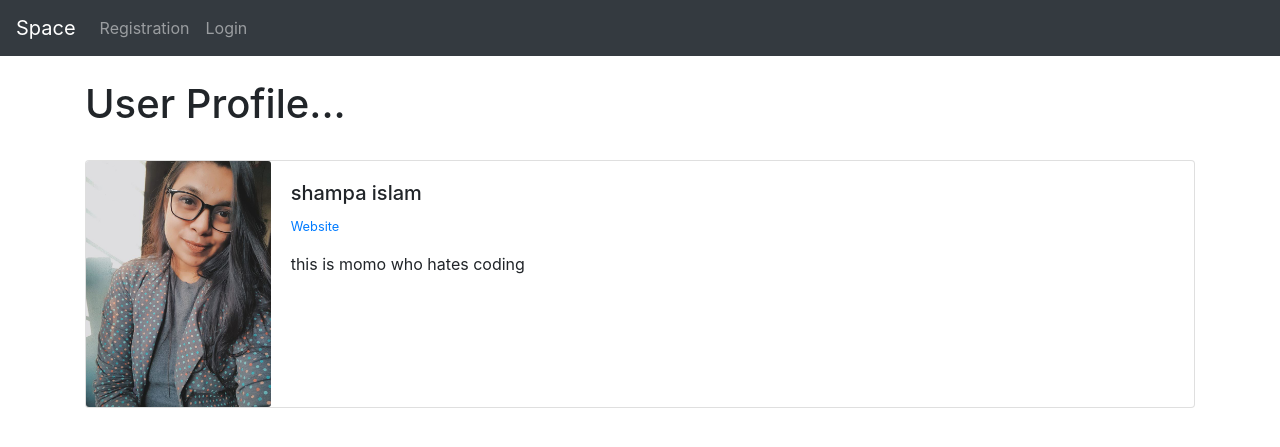
After one commit to momoislam8849/Blogsite_django_bootstrap_sqlite, a Django app: page /members/1/profile/ in a window 1280 px wide. The commit adds this page. Shown: the top 447 px of the page. Run offline with Django 3.2, Linux system fonts and the light colour scheme; data comes from the database, SQL or seed files in the repository; both versions use the stored data as it was after the commit; some libraries are stand-ins or nearby versions.

Commit message:
tough files

```diff
--- a/ablog/settings.py
+++ b/ablog/settings.py
@@ -113,6 +113,11 @@ USE_TZ = True
 STATIC_URL = '/static/'
 MEDIA_URL = '/media/'
 
+STATICFILES_DIRS = [
+    os.path.join(BASE_DIR, 'static'),
+    ]
+
+
 MEDIA_ROOT = os.path.join(BASE_DIR, 'media')
 STATICFILES_DIRS = (
     os.path.join(BASE_DIR, 'static'),
--- /dev/null
+++ b/members/templates/registration/user_profile.html
@@ -0,0 +1,75 @@
+{% extends 'base.html' %}
+{% load static %}
+
+{% block content %}
+
+
+
+<h1>User Profile...</h1>
+<br/>
+
+
+<div class="card mb-3">
+  <div class="row no-gutters">
+    <div class="col-md-2">
+{% if page_user.profile_pic %}
+      <img src="{{ page_user.profile_pic.url }}" class="card-img">
+
+{% else %}
+	<img src="{% static 'theblog/images/default_profile_pic.png' %}" class="card-img">
+{% endif %}
+    </div>
+    <div class="col-md-10">
+      <div class="card-body">
+        <h5 class="card-title">
+        	{{ page_user.user.first_name }}
+			{{ page_user.user.last_name }}
+		</h5>
+
+<p class="small text-muted">
+
+
+
+	{% if page_user.website_url %}
+		 <a href="{{ page_user.website_url }}">  Website</a>
+	{% endif %}
+
+
+	{% if page_user.facebook_url %}
+		 | <a href="{{ page_user.facebook_url }}">Facebook</a>
+	{% endif %}
+
+
+	{% if page_user.linkedin_url %}
+		| <a href="{{ page_user.linkedin_url }}">LinkedIn</a>
+	{% endif %}
+
+
+	{% if page_user.instagram_url %}
+		| <a href="{{ page_user.instagram_url }}">Instagram</a>
+	{% endif %}
+
+
+	{% if page_user.git_url %}
+		| <a href="{{ page_user.git_url }}">Git</a>
+	{% endif %}
+
+
+</p>
+
+
+<p class="card-text">
+        	{{ page_user.bio }}
+        </p>
+
+      </div>
+    </div>
+  </div>
+</div>
+
+<br/><br/>
+
+
+
+
+{% endblock %}
--- a/members/urls.py
+++ b/members/urls.py
@@ -1,10 +1,13 @@
 from django.urls import path
-from .views import UserRegisterView,UserEditView,PasswordsChangeView
+from .views import UserRegisterView,UserEditView,PasswordsChangeView,ShowProfilePageView,EditProfilePageView,CreateProfilePageView
 from django.contrib.auth import views as auth_views
 urlpatterns = [
    path('register/',UserRegisterView.as_view(), name='register'),
    path('edit_profile/',UserEditView.as_view(), name='edit_profile'),
    path('password/', PasswordsChangeView.as_view(template_name = 'registration/change_pass.html')),
+   path('<int:pk>/profile/', ShowProfilePageView.as_view(), name='show_profile_page'),
+   path('<int:pk>/edit_profile_page/', EditProfilePageView.as_view(), name='edit_profile_page'),
+   path('create_profile_page/', CreateProfilePageView.as_view(), name='create_profile_page'),
 
 
 ]
--- a/members/views.py
+++ b/members/views.py
@@ -1,10 +1,43 @@
-from django.shortcuts import render
+from django.shortcuts import render,get_object_or_404
 from django.views import generic
+from django.views.generic import DetailView, CreateView,UpdateView
 from django.contrib.auth.forms import UserCreationForm,UserChangeForm,PasswordChangeForm
 from django.contrib.auth.views import PasswordChangeView
 from django.urls import reverse_lazy
-from .forms import SignUpForm,EditProfileForm,PasswordChangingForm
+from .forms import SignUpForm,EditProfileForm,PasswordChangingForm,ProfilePageForm
+from theblog.models import Profile
+
 # Create your views here.
+
+class CreateProfilePageView(CreateView):
+	model = Profile
+	form_class = ProfilePageForm
+	template_name = "registration/create_user_profile_page.html"
+	#fields = '__all__'
+
+	def form_valid(self, form):
+		form.instance.user = self.request.user
+		return super().form_valid(form)
+
+class ShowProfilePageView(DetailView):
+	model = Profile
+	template_name = 'registration/user_profile.html'
+
+	def get_context_data(self, *args, **kwargs):
+		#users = Profile.objects.all()
+		context = super(ShowProfilePageView, self).get_context_data(*args, **kwargs)
+
+		page_user = get_object_or_404(Profile, id=self.kwargs['pk'])
+
+		context["page_user"] = page_user
+		return context
+
+class EditProfilePageView(generic.UpdateView):
+	model = Profile
+	template_name = 'registration/edit_profile_page.html'
+	fields = ['bio', 'profile_pic', 'website_url', 'facebook_url', 'linkedin_url', 'instagram_url', 'git_url']
+	success_url = reverse_lazy('home')
+
 
 class PasswordsChangeView(PasswordChangeView):
 	form_class = PasswordChangingForm
--- a/theblog/admin.py
+++ b/theblog/admin.py
@@ -1,6 +1,7 @@
 from django.contrib import admin
-from .models import Post,Category
+from .models import Post,Category,Profile
 # Register your models here.
 
 admin.site.register(Post)
 admin.site.register(Category)
+admin.site.register(Profile)
--- a/theblog/models.py
+++ b/theblog/models.py
@@ -15,6 +15,23 @@ class Category(models.Model):
 	def get_absolute_url(self):
 		#return reverse('article_detail', args=(str(self.id)))
 		return reverse('home')
+
+class Profile(models.Model):
+	user = models.OneToOneField(User, null=True, on_delete=models.CASCADE)
+	bio = models.TextField()
+	profile_pic = models.ImageField(null=True, blank=True, upload_to="images/profile/")
+	website_url = models.CharField(max_length=255, null=True, blank=True)
+	facebook_url = models.CharField(max_length=255, null=True, blank=True)
+	linkedin_url = models.CharField(max_length=255, null=True, blank=True)
+	instagram_url = models.CharField(max_length=255, null=True, blank=True)
+	git_url = models.CharField(max_length=255, null=True, blank=True)
+
+	def __str__(self):
+		return str(self.user)
+
+	def get_absolute_url(self):
+		return reverse('home')
+
 
 
 class Post(models.Model):
--- a/theblog/templates/base.html
+++ b/theblog/templates/base.html
@@ -41,9 +41,24 @@
                 <a class="nav-link active" href="{% url 'home' %}">Home <span class="sr-only">(current)</span></a>
                 <a class="nav-link" href="{% url 'add_post' %}">Add Post</a>
                 <a class="nav-link" href="{% url 'add_category' %}">Add Category</a>
-                <a class="nav-link" href="{% url 'edit_profile' %}">Profile</a>
+                 <li class="nav-item dropdown">
+                      <a class="nav-link dropdown-toggle" href="#" id="navbarDropdown" role="button" data-toggle="dropdown" aria-haspopup="true" aria-expanded="false">
+                        {{ user.first_name }}
+                        {{ user.last_name }}
+                      </a>
+                      <div class="dropdown-menu dropdown-menu-right" aria-labelledby="navbarDropdown">
+                        <a class="dropdown-item" href="{% url 'edit_profile' %}">Edit Settings</a>
+
+                        {% if user.profile.id %}
+                          <a class="dropdown-item" href="{% url 'edit_profile_page' user.profile.id %}">Edit Profile Page</a>
+
+                          <a class="dropdown-item" href="{% url 'show_profile_page' user.profile.id %}">Show Profile Page</a>
+                        {% else %}
+                        <a class="dropdown-item" href="{% url 'create_profile_page' %}">Create Profile Page</a>
+                        {% endif %}
+                      </div>
+                  </li>
                 <a class="nav-link" href="{% url 'logout' %}">Logout</a>
-
 
             {% else %}
                 <a class="nav-link" href="{% url 'register' %}">Registration</a>
```
Also changed, not shown: members/forms.py (+17 -0 lines), members/templates/registration/create_user_profile_page.html (added, +28 -0 lines), members/templates/registration/edit_profile_page.html (added, +33 -0 lines), theblog/templates/article_detail.html (+61 -0 lines), db.sqlite3, media/images/profile/lll.jpg (added), static/theblog/images/default_profile_pic.png (added), theblog/migrations/0009_profile.py (added), theblog/migrations/0010_auto_20201019_1849.py (added). Lines whose indentation alone changed are shown as unchanged.
